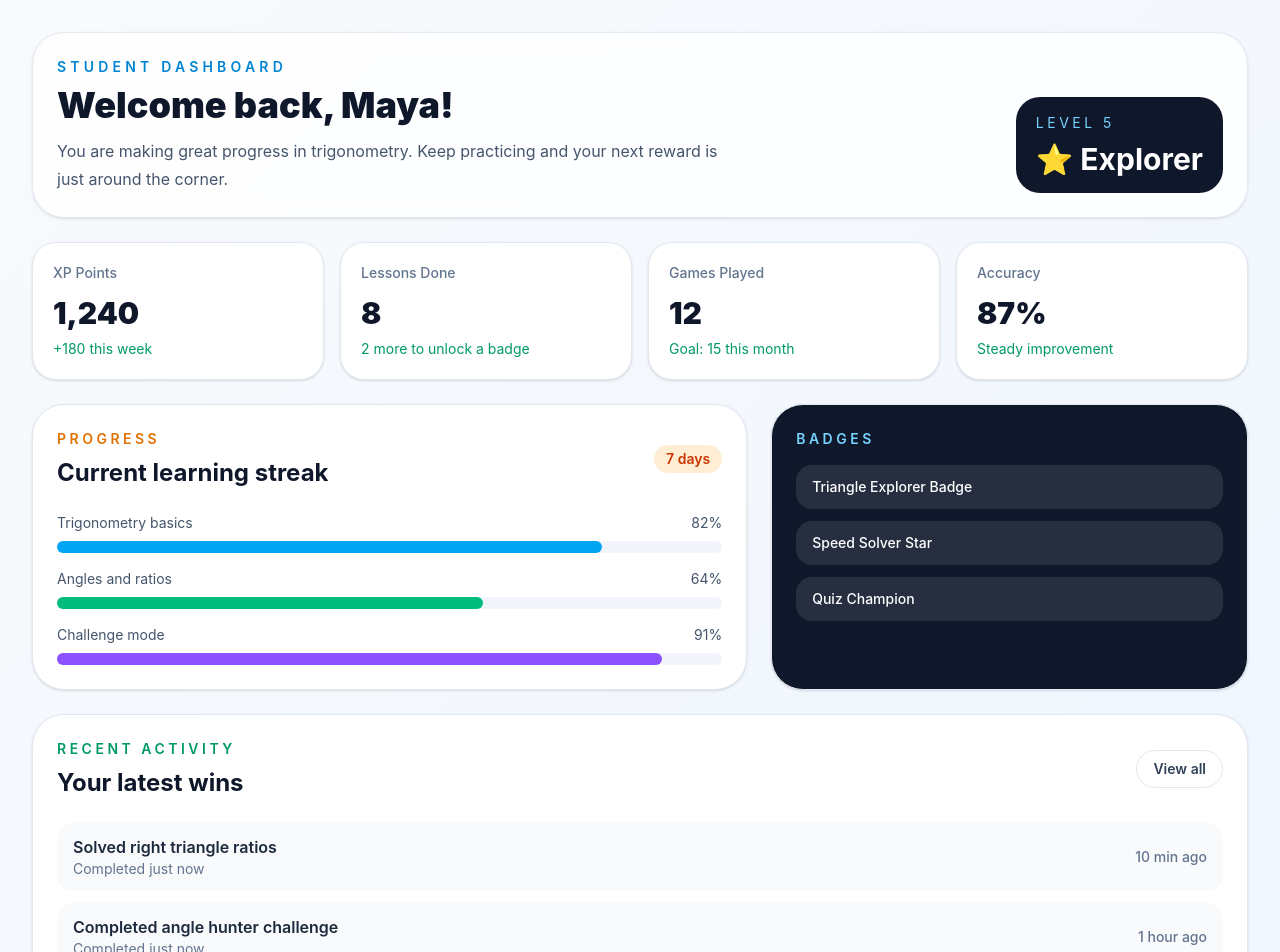
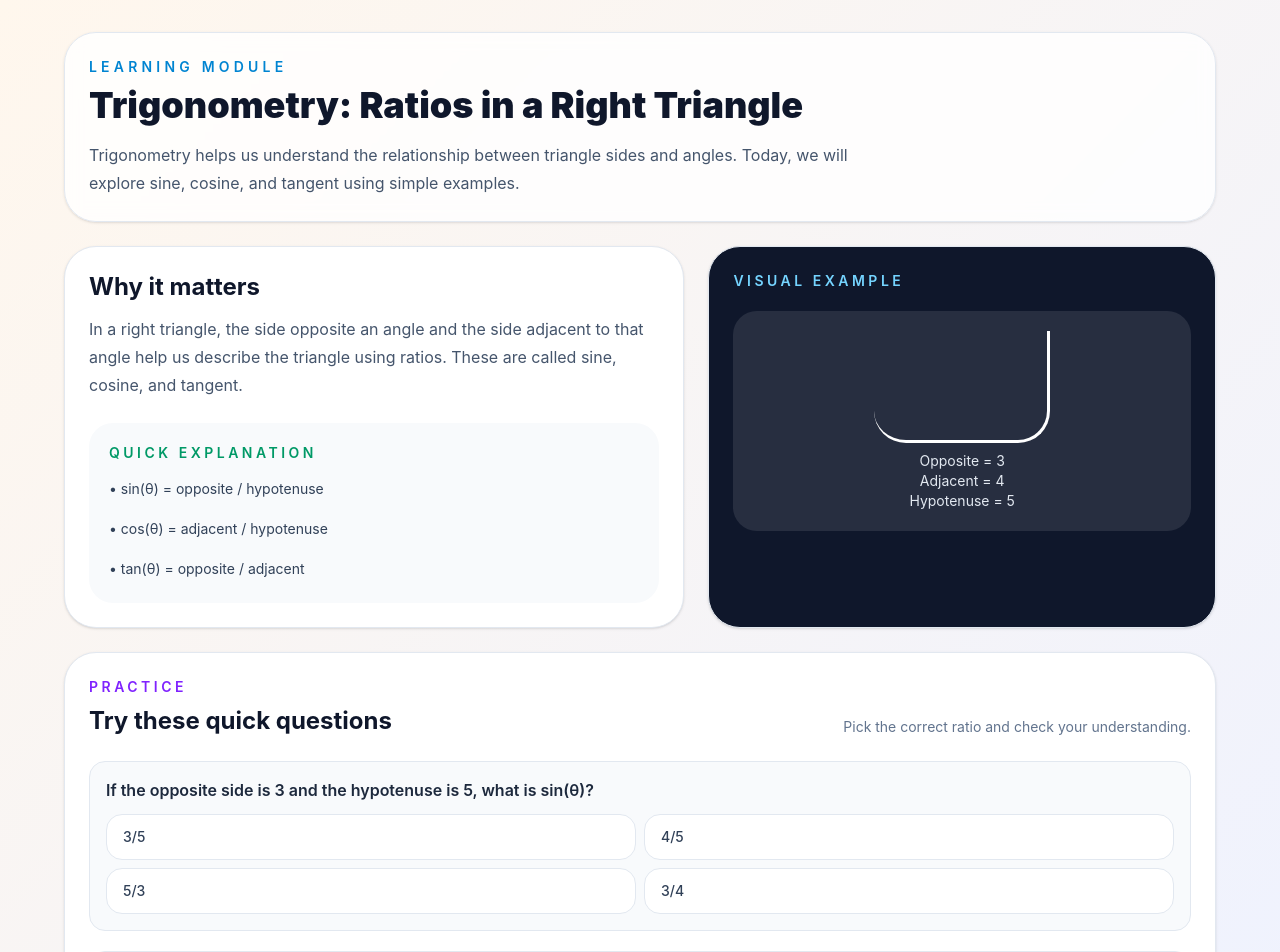
Before and after one commit to Asmita7033/Gamification-learning-system, a React app in the folder frontend/: page / in a window 1280 px wide. Shown: the top 952 px of the page. Built offline with nearby package versions, Linux system fonts and the light colour scheme; the HTML template or start-up script is replaced by a standard one.

Commit message:
Add trigonometry learning module

```diff
--- a/frontend/src/App.jsx
+++ b/frontend/src/App.jsx
@@ -1,8 +1,8 @@
-import DashboardPage from './pages/DashboardPage'
+import LearningModulePage from './pages/LearningModulePage'
 import './App.css'
 
 function App() {
-  return <DashboardPage />
+  return <LearningModulePage />
 }
 
 export default App
--- /dev/null
+++ b/frontend/src/pages/LearningModulePage.jsx
@@ -0,0 +1,111 @@
+import { useState } from 'react'
+
+const practiceQuestions = [
+  {
+    prompt: 'If the opposite side is 3 and the hypotenuse is 5, what is sin(θ)?',
+    options: ['3/5', '4/5', '5/3', '3/4'],
+    answer: '3/5',
+  },
+  {
+    prompt: 'Which ratio compares adjacent to hypotenuse?',
+    options: ['sin', 'cos', 'tan', 'sec'],
+    answer: 'cos',
+  },
+]
+
+function LearningModulePage() {
+  const [selected, setSelected] = useState({})
+  const [feedback, setFeedback] = useState({})
+
+  const handleAnswer = (questionIndex, option) => {
+    const question = practiceQuestions[questionIndex]
+    setSelected((current) => ({ ...current, [questionIndex]: option }))
+    setFeedback((current) => ({
+      ...current,
+      [questionIndex]: option === question.answer ? 'Correct! Great job.' : 'Not quite. Try again with the triangle ratios.',
+    }))
+  }
+
+  return (
+    <div className="min-h-screen bg-[linear-gradient(135deg,_#fff7ed_0%,_#eef2ff_100%)] px-4 py-8 text-slate-800 sm:px-6 lg:px-8">
+      <div className="mx-auto max-w-6xl space-y-6">
+        <header className="rounded-[2rem] border border-slate-200 bg-white/80 p-6 shadow-sm backdrop-blur">
+          <p className="text-sm font-semibold uppercase tracking-[0.3em] text-sky-600">Learning module</p>
+          <h1 className="mt-2 text-3xl font-black text-slate-900 sm:text-4xl">Trigonometry: Ratios in a Right Triangle</h1>
+          <p className="mt-4 max-w-3xl text-base leading-7 text-slate-600">
+            Trigonometry helps us understand the relationship between triangle sides and angles. Today, we will explore sine, cosine, and tangent using simple examples.
+          </p>
+        </header>
+
+        <section className="grid gap-6 lg:grid-cols-[1.1fr_0.9fr]">
+          <div className="rounded-[2rem] border border-slate-200 bg-white p-6 shadow-sm">
+            <h2 className="text-2xl font-bold text-slate-900">Why it matters</h2>
+            <p className="mt-3 leading-7 text-slate-600">
+              In a right triangle, the side opposite an angle and the side adjacent to that angle help us describe the triangle using ratios. These are called sine, cosine, and tangent.
+            </p>
+
+            <div className="mt-6 rounded-3xl bg-slate-50 p-5">
+              <p className="text-sm font-semibold uppercase tracking-[0.25em] text-emerald-600">Quick explanation</p>
+              <ul className="mt-3 space-y-3 text-sm leading-7 text-slate-700">
+                <li>• sin(θ) = opposite / hypotenuse</li>
+                <li>• cos(θ) = adjacent / hypotenuse</li>
+                <li>• tan(θ) = opposite / adjacent</li>
+              </ul>
+            </div>
+          </div>
+
+          <div className="rounded-[2rem] border border-slate-200 bg-slate-900 p-6 text-white shadow-sm">
+            <p className="text-sm font-semibold uppercase tracking-[0.25em] text-sky-300">Visual example</p>
+            <div className="mt-5 rounded-[1.5rem] bg-white/10 p-5">
+              <div className="mx-auto flex max-w-xs flex-col items-center">
+                <div className="h-28 w-44 rounded-b-[2rem] border-b-[3px] border-r-[3px] border-white" />
+                <div className="mt-2 text-center text-sm text-slate-200">
+                  <p>Opposite = 3</p>
+                  <p>Adjacent = 4</p>
+                  <p>Hypotenuse = 5</p>
+                </div>
+              </div>
+            </div>
+          </div>
+        </section>
+
+        <section className="rounded-[2rem] border border-slate-200 bg-white p-6 shadow-sm">
+          <div className="flex flex-col gap-2 sm:flex-row sm:items-end sm:justify-between">
+            <div>
+              <p className="text-sm font-semibold uppercase tracking-[0.25em] text-violet-600">Practice</p>
+              <h2 className="mt-2 text-2xl font-bold text-slate-900">Try these quick questions</h2>
+            </div>
+            <p className="text-sm text-slate-500">Pick the correct ratio and check your understanding.</p>
+          </div>
+
+          <div className="mt-6 space-y-5">
+            {practiceQuestions.map((question, questionIndex) => (
+              <div key={question.prompt} className="rounded-2xl border border-slate-200 bg-slate-50 p-4">
+                <p className="font-semibold text-slate-800">{question.prompt}</p>
+                <div className="mt-3 grid gap-2 sm:grid-cols-2">
+                  {question.options.map((option) => (
+                    <button
+                      key={option}
+                      type="button"
+                      onClick={() => handleAnswer(questionIndex, option)}
+                      className={`rounded-2xl border px-4 py-3 text-left text-sm font-medium transition ${selected[questionIndex] === option ? 'border-sky-500 bg-sky-50 text-sky-700' : 'border-slate-200 bg-white text-slate-700'}`}
+                    >
+                      {option}
+                    </button>
+                  ))}
+                </div>
+                {feedback[questionIndex] && (
+                  <p className={`mt-3 text-sm font-medium ${feedback[questionIndex].includes('Correct') ? 'text-emerald-600' : 'text-amber-600'}`}>
+                    {feedback[questionIndex]}
+                  </p>
+                )}
+              </div>
+            ))}
+          </div>
+        </section>
+      </div>
+    </div>
+  )
+}
+
+export default LearningModulePage
```
